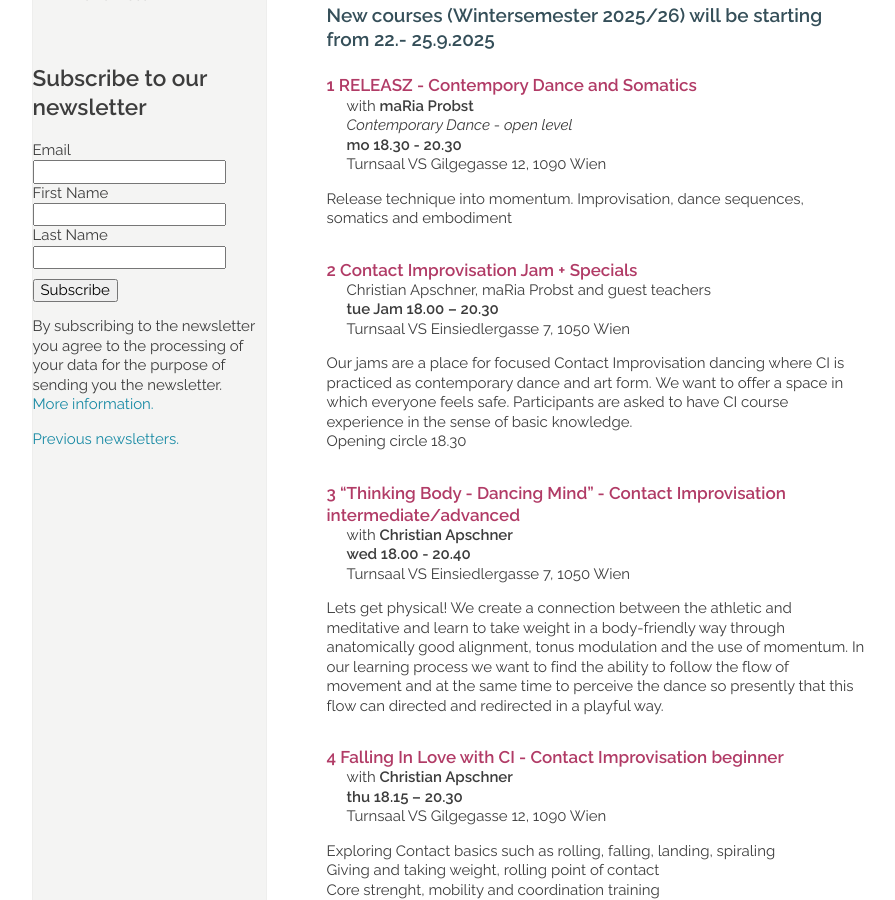
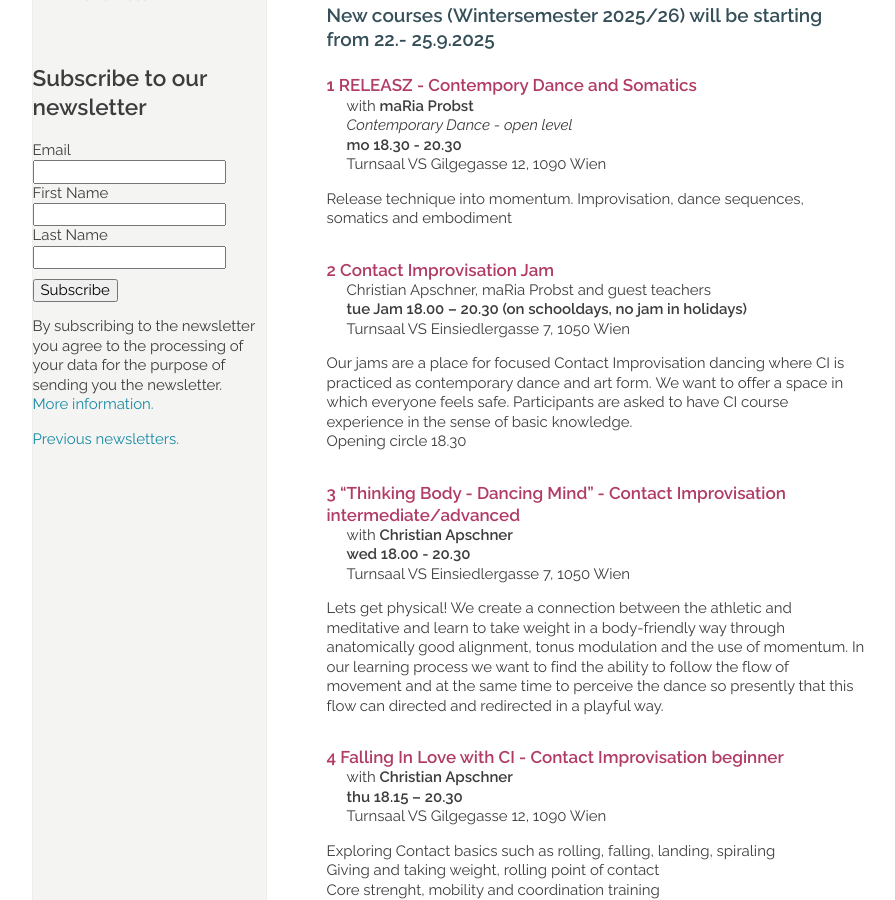
Before and after one commit to manulari/rollingpointat, a Jekyll site: the page built from _pages_en/en-kurse.md, in a window 1280 px wide and 900 px high, scrolled down 541 px. Shown: the whole window, without its empty margins (152-1047 px from the left). Built offline with Jekyll 4.4.1, drawn with Linux system fonts in a browser that asks for light colours; comment, search, counter and statistics services are not loaded.

Commit message:
Update page (en) “en-kurse”

```diff
--- a/_pages_en/en-kurse.md
+++ b/_pages_en/en-kurse.md
@@ -31,10 +31,10 @@ Release technique into momentum. Improvisation, dance sequences, somatics and em
 
 <div class="named-anchor" id="di"></div>
 
-#### 2 Contact Improvisation Jam + Specials
+#### 2 Contact Improvisation Jam
 
 Christian Apschner, maRia Probst and guest teachers\
-**tue Jam 18.00 – 20.30**\
+**tue Jam 18.00 – 20.30 (on schooldays, no jam in holidays)**\
 Turnsaal VS Einsiedlergasse 7, 1050 Wien
 
 Our jams are a place for focused Contact Improvisation dancing where CI is practiced as contemporary dance and art form. We want to offer a space in which everyone feels safe. Participants are asked to have CI course experience in the sense of basic knowledge.\
@@ -45,7 +45,7 @@ Opening circle 18.30
 #### 3 "Thinking Body - Dancing Mind" - **Contact Improvisation  intermediate/advanced**
 
 with **Christian Apschner**\
-**wed 18.00 - 20.40**\
+**wed 18.00 - 20.30**\
 Turnsaal VS Einsiedlergasse 7, 1050 Wien
 
 Lets get physical! We create a connection between the athletic and meditative and learn to take weight in a body-friendly way through anatomically good alignment, tonus modulation and the use of momentum. In our learning process we want to find the ability to follow the flow of movement and at the same time to perceive the dance so presently that this flow can directed and redirected in a playful way.
```
